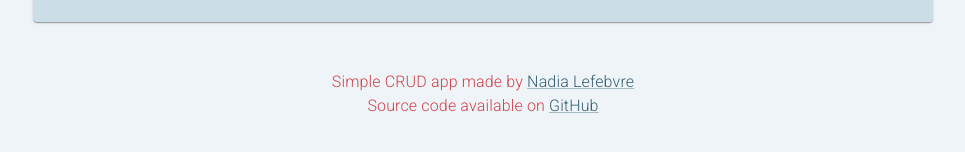
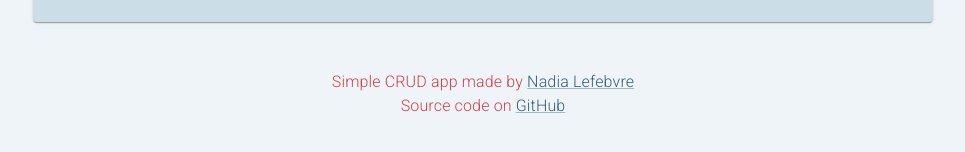
Before and after one commit to nadialefebvre/code-test-crud-app, a React (Create React App) app: page / in a window 1280 px wide. Shown: the part 360-512 px from the top of the page, without its empty margins (157-1122 px from the left). Built offline with nearby package versions, Linux system fonts and the light colour scheme; no server answers.

Commit message:
style: change text

```diff
--- a/src/components/Footer.tsx
+++ b/src/components/Footer.tsx
@@ -20,7 +20,7 @@ const Footer = () => {
           Nadia Lefebvre
         </Link>
         <br />
-        Source code available on{" "}
+        Source code on{" "}
         <Link
           href="https://github.com/nadialefebvre/code-test-crud-app"
           target="_blank"
```
